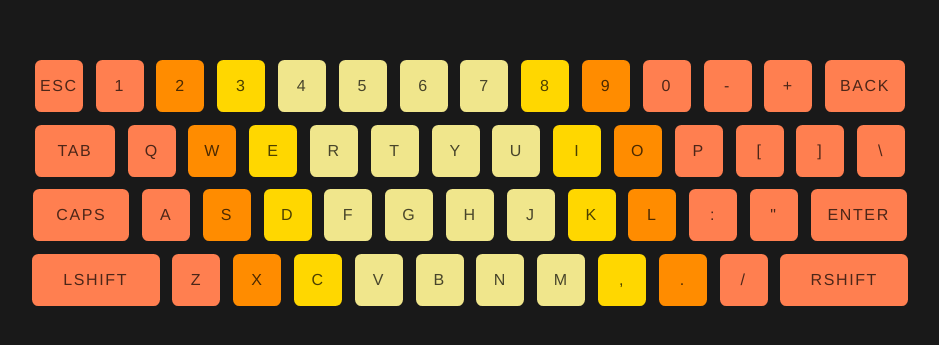
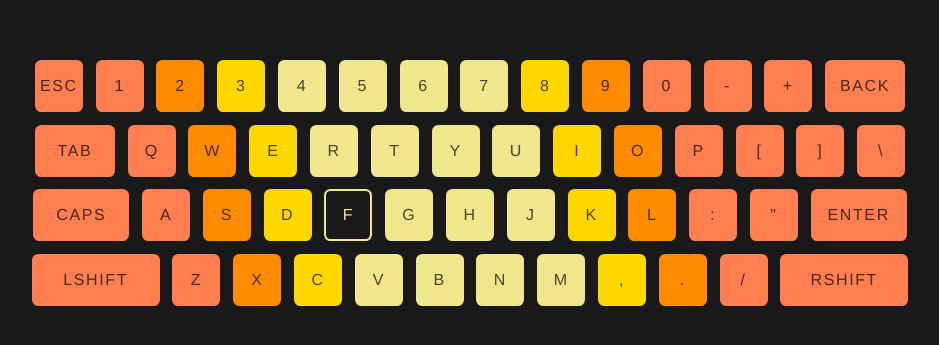
Before and after one commit to jacoburantowka/keyboard-hero, a Vue app: page / in a window 1280 px wide. Shown: the part 217-562 px from the top of the page, without its empty margins (170-1109 px from the left). Built offline with nearby package versions, Linux system fonts and the light colour scheme.

Commit message:
Move keyboard rows to their own component

```diff
--- /dev/null
+++ b/src/components/KeyboardRow.vue
@@ -0,0 +1,156 @@
+<template>
+  <ul class="row">
+    <li v-for="item in row" :key="item.letter"
+        :id="item.letter"
+        :class="[currentKey === item.letter ? 'selected' : '', item.finger]"
+        :style="{width: item.sizing}"
+    >{{ item.letter }}</li>
+  </ul>
+</template>
+
+<script>
+export default {
+  name: "KeyboardRow",
+  props: {
+    row: {
+      type: Array,
+      required: true
+    },
+    currentKey: {
+      type: String,
+      required: true
+    }
+  }
+}
+</script>
+
+<style scoped>
+/* GENERIC KEYBOARD STYLINGS */
+.row {
+  list-style: none;
+  flex-wrap: nowrap;
+  display: flex;
+}
+
+li {
+  /*height: 3em;*/
+  width: 3em;
+  color: rgba(0, 0, 0, 0.7);
+  border-radius: 0.4em;
+  line-height: 3em;
+  letter-spacing: 0.1em;
+  margin: 0.4em;
+  transition: 0.3s;
+  text-align: center;
+  font-size: 1em;
+}
+
+/* HAND POSITION COLOURING */
+.pinky {
+  background-color: coral;
+  border: 2px solid coral;
+}
+
+.pinky.selected {
+  color: coral;
+}
+
+.ring {
+  background-color: darkorange;
+  border: 2px solid darkorange;
+}
+
+.ring.selected {
+  color: darkorange;
+}
+
+.middle {
+  background-color: gold;
+  border: 2px solid gold;
+}
+
+.middle.selected {
+  color: gold;
+}
+
+.pointer {
+  background-color: khaki;
+  border: 2px solid khaki;
+}
+
+.pointer.selected {
+  color: khaki;
+}
+
+.selected {
+  background-color: transparent;
+  -webkit-animation: vibrate-1 0.5s linear infinite both;
+  animation: vibrate-1 0.5s linear infinite both;
+}
+
+/* ANIMATIONS */
+/* ----------------------------------------------
+ * Generated by Animista on 2021-9-8 22:6:31
+ * Licensed under FreeBSD License.
+ * See http://animista.net/license for more info.
+ * w: http://animista.net, t: @cssanimista
+ * ---------------------------------------------- */
+
+/**
+ * ----------------------------------------
+ * animation vibrate-1
+ * ----------------------------------------
+ */
+@-webkit-keyframes vibrate-1 {
+  0% {
+    -webkit-transform: translate(0);
+    transform: translate(0);
+  }
+  20% {
+    -webkit-transform: translate(-2px, 2px);
+    transform: translate(-2px, 2px);
+  }
+  40% {
+    -webkit-transform: translate(-2px, -2px);
+    transform: translate(-2px, -2px);
+  }
+  60% {
+    -webkit-transform: translate(2px, 2px);
+    transform: translate(2px, 2px);
+  }
+  80% {
+    -webkit-transform: translate(2px, -2px);
+    transform: translate(2px, -2px);
+  }
+  100% {
+    -webkit-transform: translate(0);
+    transform: translate(0);
+  }
+}
+@keyframes vibrate-1 {
+  0% {
+    -webkit-transform: translate(0);
+    transform: translate(0);
+  }
+  20% {
+    -webkit-transform: translate(-2px, 2px);
+    transform: translate(-2px, 2px);
+  }
+  40% {
+    -webkit-transform: translate(-2px, -2px);
+    transform: translate(-2px, -2px);
+  }
+  60% {
+    -webkit-transform: translate(2px, 2px);
+    transform: translate(2px, 2px);
+  }
+  80% {
+    -webkit-transform: translate(2px, -2px);
+    transform: translate(2px, -2px);
+  }
+  100% {
+    -webkit-transform: translate(0);
+    transform: translate(0);
+  }
+}
+</style>
--- a/src/views/KeyboardHero.vue
+++ b/src/views/KeyboardHero.vue
@@ -1,45 +1,28 @@
 <template>
-    <v-container class="keyboard">
-      <ul class="row row-1">
-        <li v-for="item in TopRow" :key="item.letter"
-            :class="item.finger"
-            :id="item.letter"
-            :style="{width: item.sizing}"
-        >{{ item.letter }} </li>
-      </ul>
-      <ul class="row row-2">
-        <li v-for="item in UpperRow" :key="item.letter"
-            :class="item.finger"
-            :id="item.letter"
-            :style="{width: item.sizing}"
-        >{{ item.letter }} </li>
-      </ul>
-      <ul class="row row-3">
-        <li v-for="item in LowerRow" :key="item.letter"
-            :class="item.finger"
-            :id="item.letter"
-            :style="{width: item.sizing}"
-        >{{ item.letter }} </li>
-      </ul>
-      <ul class="row row-4">
-        <li v-for="item in BottomRow" :key="item.letter"
-            :class="item.finger"
-            :id="item.letter"
-            :style="{width: item.sizing}"
-        >{{ item.letter }} </li>
-      </ul>
+    <v-container class="keyboard" @click="setRandomKey()">
+      <KeyboardRow :row="TopRow" :current-key="currentKey"/>
+      <KeyboardRow :row="UpperRow" :current-key="currentKey"/>
+      <KeyboardRow :row="LowerRow" :current-key="currentKey"/>
+      <KeyboardRow :row="BottomRow" :current-key="currentKey"/>
     </v-container>
 </template>
 
 <script>
 import QWERTY_keyboardContent from '../static/QWERTY_keyboardContent.json'
+import KeyboardRow from "../components/KeyboardRow";
 
 export default {
   name: "KeyboardHero",
+  components: {KeyboardRow},
   data () {
     return {
+      targetableKeys: [..."ABCDEFGHIJKLMNOPQRSTUVWXYZ1234567890"],
+      currentKey: '',
       QWERTY: QWERTY_keyboardContent
     }
+  },
+  created() {
+    this.setRandomKey()
   },
   computed: {
     TopRow () {
@@ -53,7 +36,18 @@ export default {
     },
     BottomRow () {
       return this.QWERTY.filter(key => key.row === 4).sort((x, y) => x.rowIndex - y.rowIndex)
+    }
+  },
+  methods: {
+    getRandomNumber (min, max) {
+      min = Math.ceil(min)
+      max = Math.ceil(max)
+      return Math.floor(Math.random() * (max - min + 1)) + min
     },
+    setRandomKey () {
+      this.currentKey = this.targetableKeys[this.getRandomNumber(0, this.targetableKeys.length - 1)]
+      console.log(this.currentKey)
+    }
   }
 }
 </script>
@@ -67,137 +61,4 @@ export default {
   align-content: center;
   align-items: center;
 }
-
-.row {
-  list-style: none;
-  flex-wrap: nowrap;
-  display: flex;
-}
-
-li {
-  /*height: 3em;*/
-  width: 3em;
-  color: rgba(0, 0, 0, 0.7);
-  border-radius: 0.4em;
-  line-height: 3em;
-  letter-spacing: 0.1em;
-  margin: 0.4em;
-  transition: 0.3s;
-  text-align: center;
-  font-size: 1em;
-}
-
-#right-shift {
-  width: 8em;
-}
-
-/* HAND POSITION COLOURING */
-.pinky {
-  background-color: coral;
-  border: 2px solid coral;
-}
-
-.pinky.selected {
-  color: coral;
-}
-
-.ring {
-  background-color: darkorange;
-  border: 2px solid darkorange;
-}
-
-.ring.selected {
-  color: darkorange;
-}
-
-.middle {
-  background-color: gold;
-  border: 2px solid gold;
-}
-
-.middle.selected {
-  color: gold;
-}
-
-.pointer {
-  background-color: khaki;
-  border: 2px solid khaki;
-}
-
-.pointer.selected {
-  color: khaki;
-}
-
-.selected {
-  background-color: transparent;
-  -webkit-animation: vibrate-1 0.5s linear infinite both;
-  animation: vibrate-1 0.5s linear infinite both;
-}
-
-/* ANIMATIONS */
-/* ----------------------------------------------
- * Generated by Animista on 2021-9-8 22:6:31
- * Licensed under FreeBSD License.
- * See http://animista.net/license for more info.
- * w: http://animista.net, t: @cssanimista
- * ---------------------------------------------- */
-
-/**
- * ----------------------------------------
- * animation vibrate-1
- * ----------------------------------------
- */
-@-webkit-keyframes vibrate-1 {
-  0% {
-    -webkit-transform: translate(0);
-    transform: translate(0);
-  }
-  20% {
-    -webkit-transform: translate(-2px, 2px);
-    transform: translate(-2px, 2px);
-  }
-  40% {
-    -webkit-transform: translate(-2px, -2px);
-    transform: translate(-2px, -2px);
-  }
-  60% {
-    -webkit-transform: translate(2px, 2px);
-    transform: translate(2px, 2px);
-  }
-  80% {
-    -webkit-transform: translate(2px, -2px);
-    transform: translate(2px, -2px);
-  }
-  100% {
-    -webkit-transform: translate(0);
-    transform: translate(0);
-  }
-}
-@keyframes vibrate-1 {
-  0% {
-    -webkit-transform: translate(0);
-    transform: translate(0);
-  }
-  20% {
-    -webkit-transform: translate(-2px, 2px);
-    transform: translate(-2px, 2px);
-  }
-  40% {
-    -webkit-transform: translate(-2px, -2px);
-    transform: translate(-2px, -2px);
-  }
-  60% {
-    -webkit-transform: translate(2px, 2px);
-    transform: translate(2px, 2px);
-  }
-  80% {
-    -webkit-transform: translate(2px, -2px);
-    transform: translate(2px, -2px);
-  }
-  100% {
-    -webkit-transform: translate(0);
-    transform: translate(0);
-  }
-}
-
 </style>
```
